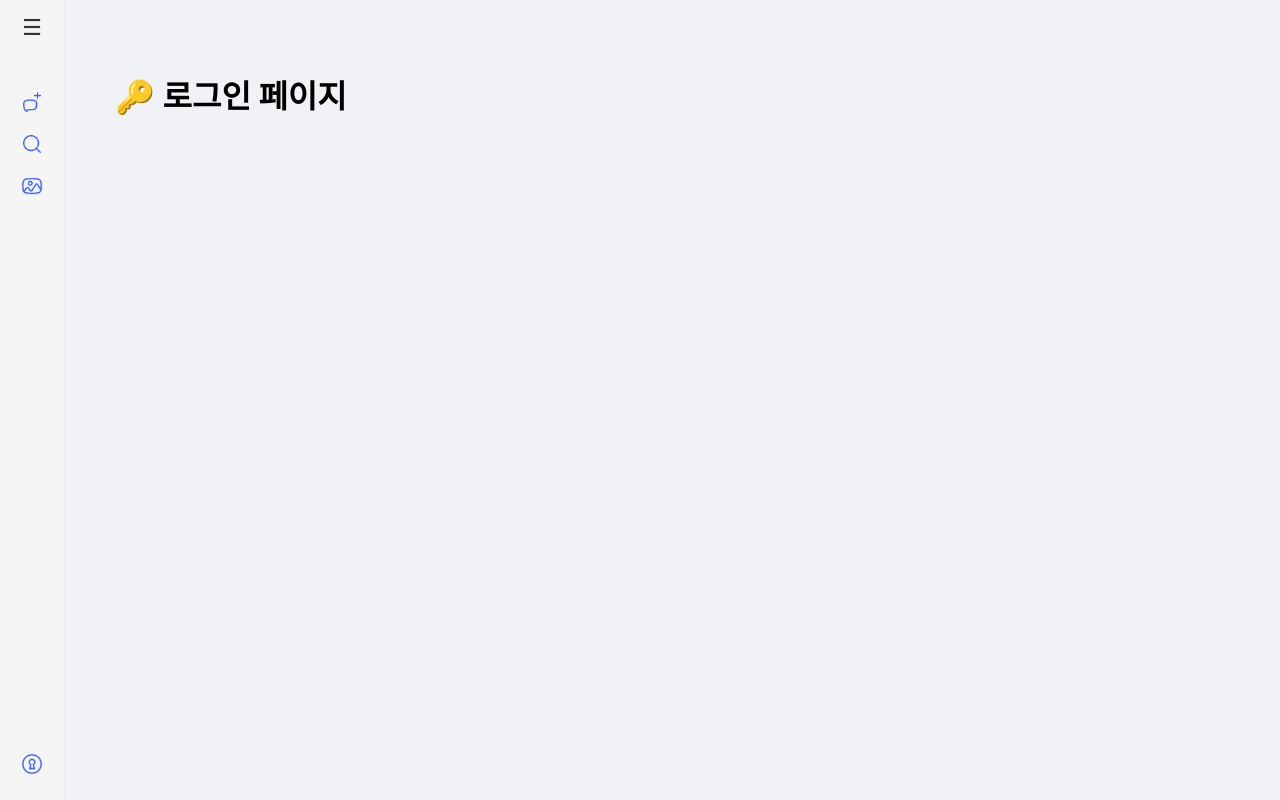
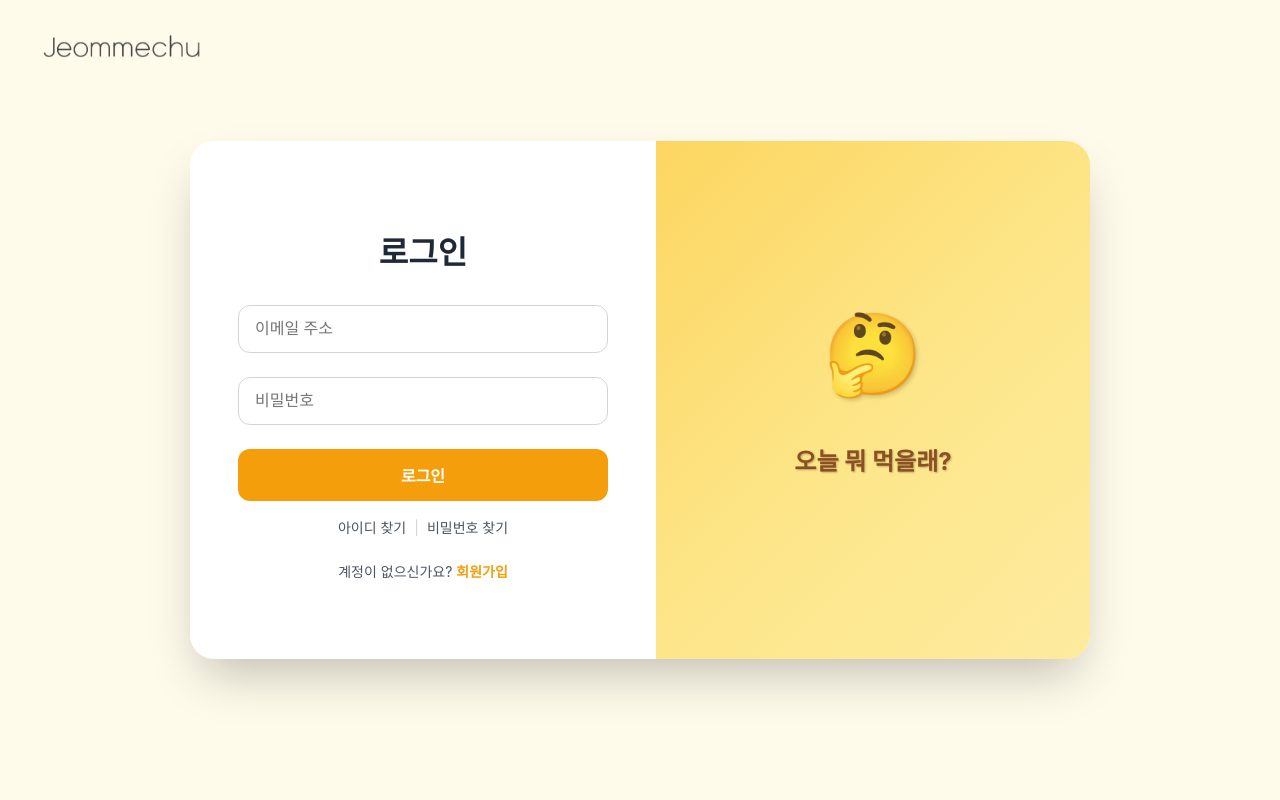
Before and after one commit to fastcampus-toy4/react-front, a React (Create React App) app: page /login in a window 1280 px wide. Built offline with nearby package versions, Linux system fonts and the light colour scheme.

Commit message:
feat: 로그인 화면 구현

```diff
--- a/src/App.js
+++ b/src/App.js
@@ -3,10 +3,9 @@ import { Routes, Route } from 'react-router-dom';
 import MainLayout from './components/layout/MainLayout';
 import HomePage from './pages/Home/HomePage';
 import ChatPage from './pages/Chat/ChatPage';
-
-const SearchPage = () => <h1 style={{padding: '50px'}}>🔍 채팅 검색 페이지</h1>;
-const RepositoryPage = () => <h1 style={{padding: '50px'}}>📚 맛집 추천 저장소 페이지</h1>;
-const LoginPage = () => <h1 style={{padding: '50px'}}>🔑 로그인 페이지</h1>;
+// import SearchPage from './pages/Search/SearchPage';
+// import RepositoryPage from './pages/Repository/RepositoryPage';
+import LoginPage from './pages/Login/LoginPage';
 
 
 function App() {
@@ -15,14 +14,12 @@ function App() {
       <Route element={<MainLayout />}>
         <Route path="/" element={<HomePage />} />
         <Route path="/chat" element={<ChatPage />} />
-        {/* 나중에 실제 채팅 기록을 보여줄 경로. :id는 변할 수 있다는 의미 */}
         <Route path="/chat/:id" element={<ChatPage />} />
+        {/* <Route path="/search" element={<SearchPage />} />
+        <Route path="/repository" element={<RepositoryPage />} /> */}
+      </Route>
 
-        {/* 새로 추가된 페이지 경로들 */}
-        <Route path="/search" element={<SearchPage />} />
-        <Route path="/repository" element={<RepositoryPage />} />
-        <Route path="/login" element={<LoginPage />} />
-      </Route>
+      <Route path="/login" element={<LoginPage />} />
     </Routes>
   );
 }
--- /dev/null
+++ b/src/pages/Login/LoginPage.css
@@ -0,0 +1,195 @@
+/* 전체 페이지 컨테이너 */
+.login-page-container {
+  display: flex;
+  align-items: center;
+  justify-content: center;
+  width: 100vw;
+  height: 100vh;
+  background-color: #fffbeb; /* amber-50 */
+  padding: 2rem;
+}
+
+/* 로고 이미지 스타일 */
+.logo {
+  position: absolute;
+  top: 2rem;
+  left: 2.5rem;
+  z-index: 10;
+}
+
+/* 로고 안의 이미지 크기 조절 */
+.logo img {
+  height: 30px;
+  width: auto;
+}
+
+/* 메인 컨텐츠 래퍼 (폼 + 일러스트) */
+.login-content-wrapper {
+  width: 100%;
+  max-width: 900px;
+  display: flex;
+  background-color: white;
+  border-radius: 1.5rem;
+  box-shadow: 0 25px 50px -12px rgb(0 0 0 / 0.25);
+  overflow: hidden;
+}
+
+/* 왼쪽 폼 컨테이너 */
+.login-form-container {
+  flex: 1;
+  padding: 4rem 3rem;
+  display: flex;
+  flex-direction: column;
+  justify-content: center;
+}
+
+.login-title {
+  font-size: 2rem;
+  font-weight: 700;
+  color: #1f2937;
+  margin-bottom: 2rem;
+  text-align: center;
+}
+
+.login-form {
+  width: 100%;
+}
+
+.login-input-group {
+  margin-bottom: 1.5rem;
+}
+
+.login-input-group input {
+  width: 100%;
+  padding: 0.875rem 1rem;
+  border: 1px solid #d1d5db;
+  border-radius: 0.75rem;
+  font-size: 1rem;
+  transition: border-color 0.2s, box-shadow 0.2s;
+}
+
+/* 입력 필드 포커스 시 색상 변경 */
+.login-input-group input:focus {
+  outline: none;
+  border-color: #fbbf24; /* amber-400 */
+  box-shadow: 0 0 0 3px rgba(245, 158, 11, 0.3);
+}
+
+/* 로그인 버튼 색상 변경 */
+.login-submit-btn {
+  width: 100%;
+  padding: 0.875rem;
+  border: none;
+  border-radius: 0.75rem;
+  background-color: #f59e0b; /* amber-500 */
+  color: white;
+  font-size: 1rem;
+  font-weight: 600;
+  cursor: pointer;
+  transition: background-color 0.2s;
+}
+
+/* 로그인 버튼 호버 시 색상 변경 */
+.login-submit-btn:hover {
+  background-color: #d97706; /* amber-600 */
+}
+
+.signup-link {
+  margin-top: 1.5rem;
+  text-align: center;
+  font-size: 0.875rem;
+  color: #4b5563;
+}
+
+/* 회원가입 링크 색상 변경 */
+.signup-link a {
+  color: #f59e0b; /* amber-500 */
+  font-weight: 600;
+  text-decoration: none;
+}
+
+.signup-link a:hover {
+  text-decoration: underline;
+}
+
+/* 아이디/비밀번호 찾기 링크 컨테이너 */
+.find-links {
+  text-align: center;
+  margin-top: 1rem; /* 로그인 버튼과의 간격 */
+  font-size: 0.875rem; /* 14px */
+}
+
+/* 링크 스타일 */
+.find-links a {
+  color: #4b5563; /* gray-600 */
+  text-decoration: none;
+  margin: 0 0.5rem; /* 좌우 여백 */
+}
+
+.find-links a:hover {
+  text-decoration: underline;
+}
+
+/* 구분선 스타일 */
+.find-links span {
+  color: #d1d5db; /* gray-300 */
+}
+
+
+/* 오른쪽 일러스트 컨테이너 (움직이는 그라데이션 적용) */
+.login-illust-container {
+  flex: 1;
+  display: flex;
+  flex-direction: column;
+  align-items: center;
+  justify-content: center;
+  padding: 2rem;
+  text-align: center;
+
+  /* ▼▼▼ 그라데이션 배경 설정 ▼▼▼ */
+  background: linear-gradient(-45deg, #fef3c7, #fde68a, #fbbf24, #f59e0b);
+  background-size: 400% 400%;
+  animation: moveGradient 15s ease infinite;
+}
+
+/* ▼▼▼ 그라데이션을 움직이게 하는 애니메이션 키프레임 ▼▼▼ */
+@keyframes moveGradient {
+  0% {
+    background-position: 0% 50%;
+  }
+  50% {
+    background-position: 100% 50%;
+  }
+  100% {
+    background-position: 0% 50%;
+  }
+}
+
+/* 이모티콘 스타일 */
+.illust-emoji {
+  font-size: 5rem; /* 이모티콘 크기 */
+  margin-bottom: 1rem;
+  animation: fadeInOut 3s infinite; /* 애니메이션 적용 */
+  text-shadow: 2px 2px 4px rgba(0, 0, 0, 0.2); /* 그림자 추가 */
+}
+
+/* 텍스트 스타일 */
+.illust-text {
+  font-size: 1.5rem; /* 텍스트 크기 */
+  font-weight: 700;
+  color: #78350f; /* amber-900 */
+  animation: fadeInOut 3s infinite; /* 애니메이션 적용 */
+  text-shadow: 1px 1px 2px rgba(0, 0, 0, 0.3); /* 좀 더 은은한 그림자 */
+}
+
+/* 공용 애니메이션 키프레임 */
+@keyframes fadeInOut {
+  0%, 100% {
+    opacity: 0;
+    transform: translateY(15px);
+  }
+  20%, 80% {
+    opacity: 1;
+    transform: translateY(0);
+  }
+}
--- /dev/null
+++ b/src/pages/Login/LoginPage.js
@@ -0,0 +1,91 @@
+import React, { useState, useEffect } from 'react';
+import { Link } from 'react-router-dom';
+import './LoginPage.css';
+import logoImage from 'assets/images/logo.png';
+
+// 1. 일러스트에 표시할 동적 텍스트 목록
+const dynamicContent = [
+  { text: "난 점메추봇이야", emoji: "🤖" },
+  { text: "오늘 뭐 먹을래?", emoji: "🤔" },
+  { text: "맛집 찾아줄게!", emoji: "🍜" },
+  { text: "원하는 메뉴를 말해봐!", emoji: "🍣" }
+];
+
+function LoginPage() {
+  const [email, setEmail] = useState('');
+  const [password, setPassword] = useState('');
+
+  // 현재 보여줄 텍스트의 인덱스를 저장할 state
+  const [textIndex, setTextIndex] = useState(0);
+
+  // 3초마다 텍스트를 바꾸기 위한 useEffect
+  useEffect(() => {
+    const intervalId = setInterval(() => {
+      setTextIndex(prevIndex => (prevIndex + 1) % dynamicContent.length);
+    }, 3000);
+
+    return () => clearInterval(intervalId); // 컴포넌트가 사라질 때 인터벌 정리
+  }, []);
+
+
+  const handleLogin = (e) => {
+    e.preventDefault();
+    console.log('로그인 시도:', { email, password });
+  };
+
+  return (
+    <div className="login-page-container">
+     <Link to="/" className="logo">
+        <img src={logoImage} alt="점메추봇 로고" />
+     </Link>
+
+      <div className="login-content-wrapper">
+        <div className="login-form-container">
+          <h1 className="login-title">로그인</h1>
+          <form onSubmit={handleLogin} className="login-form">
+            <div className="login-input-group">
+              <input
+                type="email"
+                id="email"
+                placeholder="이메일 주소"
+                value={email}
+                onChange={(e) => setEmail(e.target.value)}
+                required
+              />
+            </div>
+            <div className="login-input-group">
+              <input
+                type="password"
+                id="password"
+                placeholder="비밀번호"
+                value={password}
+                onChange={(e) => setPassword(e.target.value)}
+                required
+              />
+            </div>
+            <button type="submit" className="login-submit-btn">로그인</button>
+          </form>
+          <div className="find-links">
+            <Link to="/find-id">아이디 찾기</Link>
+            <span>|</span>
+            <Link to="/find-password">비밀번호 찾기</Link>
+          </div>
+          <p className="signup-link">
+            계정이 없으신가요? <Link to="/signup">회원가입</Link>
+          </p>
+        </div>
+
+        <div className="login-illust-container">
+          <div className="illust-emoji">
+            {dynamicContent[textIndex].emoji}
+          </div>
+          <p className="illust-text">
+            {dynamicContent[textIndex].text}
+          </p>
+        </div>
+      </div>
+    </div>
+  );
+}
+
+export default LoginPage;
```
